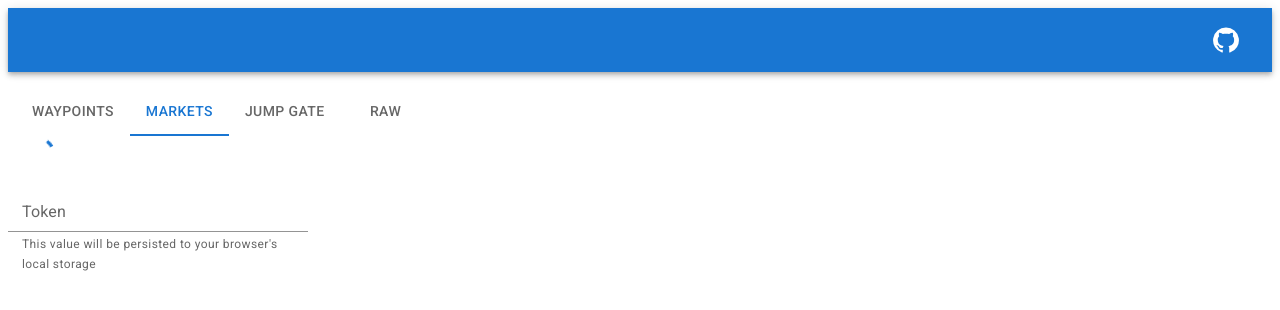
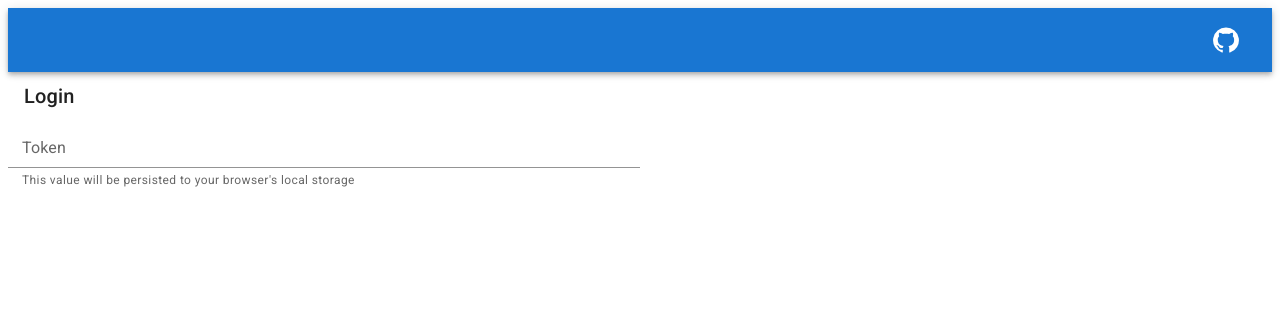
Before and after one commit to staff0rd/spacetraders-again, a React (Vite) app in the folder web/: page /spacetraders/1/markets in a window 1280 px wide. Shown: the top 310 px of the page. Built offline with nearby package versions, Linux system fonts and the light colour scheme.

Commit message:
logged out form fix

```diff
--- a/web/src/App.tsx
+++ b/web/src/App.tsx
@@ -1,10 +1,14 @@
-import { Box } from '@mui/material'
+import { Box, Stack } from '@mui/material'
+import { useAtomValue } from 'jotai'
+import { tokenAtom } from './data'
 import { Agent } from './features/agent/Agent'
+import { AppHeader } from './features/agent/AppHeader'
 import { TokenForm } from './features/agent/TokenForm'
 
 document.getElementById('loading')?.remove()
 
 function App() {
+  const isLoggedIn = Boolean(useAtomValue(tokenAtom))
   return (
     <Box
       sx={{
@@ -12,8 +16,11 @@ function App() {
         flexDirection: 'column',
       }}
     >
-      <Agent />
-      <TokenForm />
+      <Stack spacing={1}>
+        <AppHeader />
+        <TokenForm />
+        {isLoggedIn && <Agent />}
+      </Stack>
     </Box>
   )
 }
--- a/web/src/features/agent/Agent.tsx
+++ b/web/src/features/agent/Agent.tsx
@@ -1,16 +1,13 @@
-import GitHubIcon from '@mui/icons-material/GitHub'
-import { AppBar, Box, IconButton, Stack, Toolbar, Typography } from '@mui/material'
+import { Box, CircularProgress, Stack } from '@mui/material'
 import { useAtomValue } from 'jotai'
 import { Outlet, useParams } from 'react-router-dom'
-import { agentAtom, systemSymbolAtom, tokenAtom } from '../../data'
+import { agentAtom, systemSymbolAtom } from '../../data'
 import { routes } from '../../router'
-import { Logout } from './Logout'
 import { Overview } from './Overview'
-import { RenderLoadableAtom } from './RenderLoadableAtom'
 import { RouterLink } from './RouterLink'
 import { TabStructure } from './TabStructure'
+
 export const Agent = () => {
-  const isLoggedIn = Boolean(useAtomValue(tokenAtom))
   const agent = useAtomValue(agentAtom)
   const homeSystem = useAtomValue(systemSymbolAtom)
   const { systemSymbol } = useParams()
@@ -18,31 +15,6 @@ export const Agent = () => {
   const regex = `^/(.*)/?.*`
   return (
     <Stack spacing={1}>
-      <Box sx={{ flexGrow: 1 }}>
-        <AppBar position="static">
-          <Toolbar>
-            <Typography
-              variant="h6"
-              color="white"
-              component="div"
-              sx={{ flexGrow: 1, fontSize: '18px', '& a:visited': { color: 'white' } }}
-            >
-              <RenderLoadableAtom
-                atom={agentAtom}
-                render={(agent) => (
-                  <RouterLink to="/" color="inherit" sx={{ textDecoration: 'none' }}>
-                    {agent.symbol}
-                  </RouterLink>
-                )}
-              />
-            </Typography>
-            {isLoggedIn && <Logout />}
-            <IconButton aria-label="source" href="https://github.com/staff0rd/spacetraders-again/tree/main/web" sx={{ cursor: 'pointer' }}>
-              <GitHubIcon sx={{ color: 'white', fontSize: '28px' }} />
-            </IconButton>
-          </Toolbar>
-        </AppBar>
-      </Box>
       <Box sx={{ padding: 1 }}>
         {systemSymbol ? (
           <Outlet />
@@ -52,17 +24,20 @@ export const Agent = () => {
             value={agent}
             tabs={[]}
             root={<></>}
-            header={(agent) => (
+            header={(agent) => {
+              if (!agent) return <CircularProgress />
+              return (
                 <Overview
                   lines={[
-                  `Credits: $${agent?.credits.toLocaleString()}`,
+                    `Credits: $${agent.credits.toLocaleString()}`,
                     <RouterLink to={homeSystem ? routes.system(homeSystem) : ''}>Home system: {homeSystem}</RouterLink>,
                   ]}
                   subtype="Your agent"
-                symbol={agent?.symbol}
+                  symbol={agent.symbol}
                   type="Agent"
                 />
-            )}
+              )
+            }}
           />
         )}
       </Box>
--- /dev/null
+++ b/web/src/features/agent/AppHeader.tsx
@@ -0,0 +1,33 @@
+import GitHubIcon from '@mui/icons-material/GitHub'
+import { AppBar, Box, IconButton, Toolbar, Typography } from '@mui/material'
+import { useAtomValue } from 'jotai'
+import { agentAtom, tokenAtom } from '../../data'
+import { Logout } from './Logout'
+import { RenderLoadableAtom } from './RenderLoadableAtom'
+import { RouterLink } from './RouterLink'
+
+export const AppHeader = () => {
+  const isLoggedIn = Boolean(useAtomValue(tokenAtom))
+  return (
+    <Box sx={{ flexGrow: 1 }}>
+      <AppBar position="static">
+        <Toolbar>
+          <Typography variant="h6" color="white" component="div" sx={{ flexGrow: 1, fontSize: '18px', '& a:visited': { color: 'white' } }}>
+            <RenderLoadableAtom
+              atom={agentAtom}
+              render={(agent) => (
+                <RouterLink to="/" color="inherit" sx={{ textDecoration: 'none' }}>
+                  {agent.symbol}
+                </RouterLink>
+              )}
+            />
+          </Typography>
+          {isLoggedIn && <Logout />}
+          <IconButton aria-label="source" href="https://github.com/staff0rd/spacetraders-again/tree/main/web" sx={{ cursor: 'pointer' }}>
+            <GitHubIcon sx={{ color: 'white', fontSize: '28px' }} />
+          </IconButton>
+        </Toolbar>
+      </AppBar>
+    </Box>
+  )
+}
--- a/web/src/features/agent/Logout.tsx
+++ b/web/src/features/agent/Logout.tsx
@@ -1,12 +1,14 @@
 import { Alert, Box, Button, Modal, Stack, Typography } from '@mui/material'
 import { useAtom } from 'jotai'
 import { useState } from 'react'
+import { useNavigate } from 'react-router-dom'
 import { tokenAtom } from '../../data'
 
 export const Logout = () => {
   const [, persistToken] = useAtom(tokenAtom)
   const [open, setOpen] = useState(false)
   const handleClose = () => setOpen(false)
+  const navigate = useNavigate()
 
   return (
     <>
@@ -38,6 +40,7 @@ export const Logout = () => {
                 onClick={() => {
                   setOpen(false)
                   persistToken('')
+                  navigate('/')
                 }}
               >
                 Clear
--- a/web/src/features/agent/RenderLoadableAtom.tsx
+++ b/web/src/features/agent/RenderLoadableAtom.tsx
@@ -53,7 +53,7 @@ function LinearProgressLoader() {
   )
 }
 
-function CircularProgressLoader() {
+export function CircularProgressLoader() {
   return (
     <CircularProgress
       sx={{
--- a/web/src/features/agent/TabStructure.tsx
+++ b/web/src/features/agent/TabStructure.tsx
@@ -3,6 +3,7 @@ import { Loadable } from 'jotai/vanilla/utils/loadable'
 import { ReactNode } from 'react'
 import { Link, Outlet, useLocation } from 'react-router-dom'
 import { slugify } from '../../utils/slugify'
+import { CircularProgressLoader } from './RenderLoadableAtom'
 
 type TabStructureProps<T> = {
   regex: string
@@ -16,7 +17,7 @@ export function TabStructure<T>({ regex, value, root, header, tabs }: TabStructu
   const matches = pathname.match(regex) ?? []
   const tab = matches[1] ?? ''
 
-  if (value.state !== 'hasData') return null
+  if (value.state !== 'hasData') return <CircularProgressLoader />
   return (
     <Stack>
       {header(value.data)}
--- a/web/src/features/agent/TokenForm.tsx
+++ b/web/src/features/agent/TokenForm.tsx
@@ -1,4 +1,4 @@
-import { FormControl, FormHelperText, Input, InputLabel } from '@mui/material'
+import { FormControl, FormHelperText, Input, InputLabel, Stack, Typography } from '@mui/material'
 import { useAtom } from 'jotai'
 import { debounce } from 'lodash'
 import { useCallback, useEffect, useState } from 'react'
@@ -24,7 +24,11 @@ export const TokenForm = () => {
   if (persistedToken && (agent.state == 'hasData' || agent.state === 'loading')) return null
 
   return (
-    <FormControl sx={{ maxWidth: 300 }}>
+    <Stack spacing={1}>
+      <Typography sx={{ paddingLeft: 2 }} variant="h6">
+        Login
+      </Typography>
+      <FormControl sx={{ maxWidth: '50%' }}>
         <InputLabel htmlFor="my-input">Token</InputLabel>
         <Input
           id="token"
@@ -36,5 +40,6 @@ export const TokenForm = () => {
         />
         <FormHelperText id="my-helper-text">This value will be persisted to your browser's local storage</FormHelperText>
       </FormControl>
+    </Stack>
   )
 }
```
Lines whose indentation alone changed are shown as unchanged.
